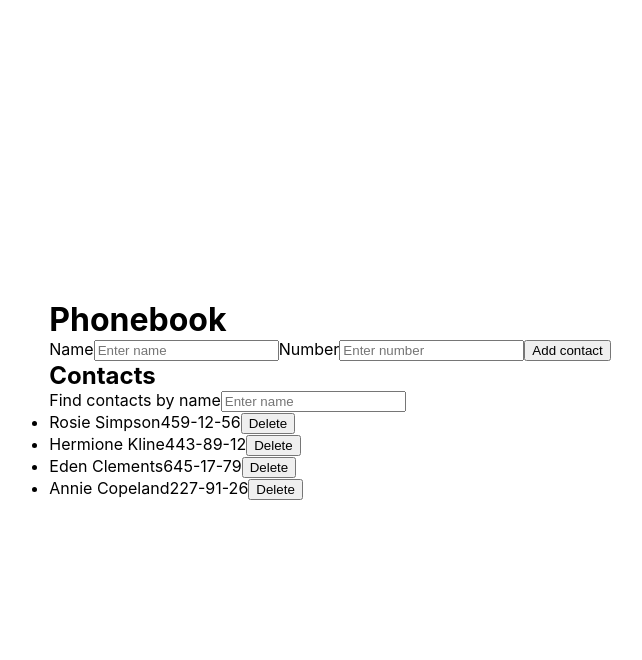
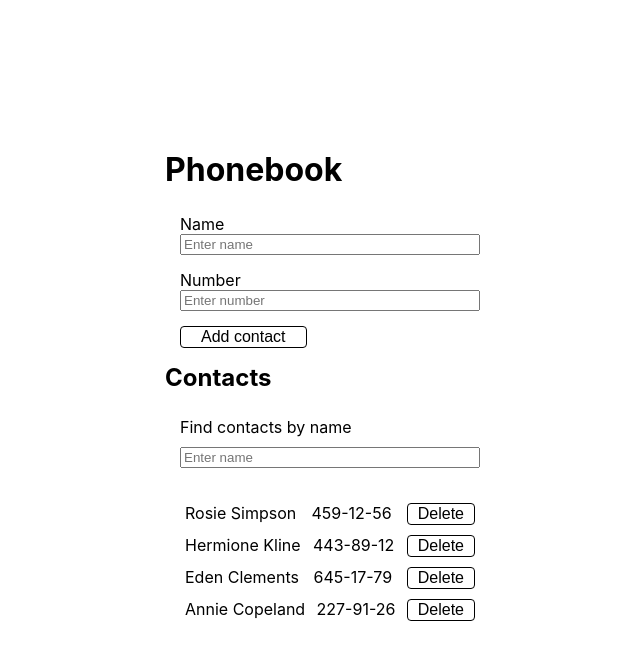
Before and after one commit to rolidabrowski/goit-react-hw-02-phonebook, a React (Create React App) app: page / in a window 1280 px wide. Shown: the top 660 px of the page, without its empty margins (310-952 px from the left). Built offline with nearby package versions, Linux system fonts and the light colour scheme.

Commit message:
added styles

```diff
--- a/src/components/App.jsx
+++ b/src/components/App.jsx
@@ -25,10 +25,14 @@ export class App extends Component {
     event.preventDefault();
     const form = event.currentTarget;
     const { contacts } = this.state;
-    this.props.onSubmit({ ...this.state });
+    this.props.onSubmit({ ...contacts });
     this.setState({ ...contacts });
     this.saveContact();
     form.reset();
+  };
+
+  handleSearch = event => {
+    this.setState({ filter: event.currentTarget.value.toLowerCase() });
   };
 
   saveContact = () => {
@@ -44,10 +48,6 @@ export class App extends Component {
       return;
     }
     contacts.push(contact);
-  };
-
-  handleSearch = event => {
-    this.setState({ filter: event.currentTarget.value.toLowerCase() });
   };
 
   showContacts = () => {
@@ -73,7 +73,7 @@ export class App extends Component {
     const visibleContacts = this.showContacts();
     return (
       <div>
-        <h1 className={css.headTitle}>Phonebook</h1>
+        <h1 className={css.title}>Phonebook</h1>
         <ContactForm
           onSubmit={this.handleSubmit}
           onChange={this.handleChange}
--- a/src/components/App.module.css
+++ b/src/components/App.module.css
@@ -0,0 +1,3 @@
+.title {
+  margin-bottom: 10px;
+}
--- a/src/components/ContactForm/ContactForm.jsx
+++ b/src/components/ContactForm/ContactForm.jsx
@@ -5,7 +5,7 @@ export const ContactForm = ({ onChange, onSubmit }) => {
   return (
     <section className={css.form}>
       <form onSubmit={onSubmit}>
-        <label>
+        <label className={css.item}>
           Name
           <input
             type="text"
@@ -17,7 +17,7 @@ export const ContactForm = ({ onChange, onSubmit }) => {
             required
           />
         </label>
-        <label>
+        <label className={css.item}>
           Number
           <input
             type="tel"
@@ -29,7 +29,9 @@ export const ContactForm = ({ onChange, onSubmit }) => {
             required
           />
         </label>
-        <button type="submit">Add contact</button>
+        <button type="submit" className={css.button}>
+          Add contact
+        </button>
       </form>
     </section>
   );
@@ -39,87 +41,3 @@ ContactForm.propTypes = {
   onChange: Proptypes.func.isRequired,
   onSubmit: Proptypes.func.isRequired,
 };
-
-// import { Component } from 'react';
-// import { nanoid } from 'nanoid';
-// import css from './ContactForm.module.css';
-
-// const INITIAL_STATE = {
-//   name: '',
-//   number: '',
-// };
-
-// class ContactForm extends Component {
-//   state = { ...INITIAL_STATE };
-
-//   handleChange = event => {
-//     const { name, value } = event.target;
-//     this.setState({ [name]: value });
-//   };
-
-//   handleSubmit = event => {
-//     event.preventDefault();
-//     this.props.onSubmit({ ...this.state });
-//     this.saveContact();
-//     this.reset();
-//   };
-
-//   saveContact(contacts) {
-//     const contact = {
-//       id: nanoid(),
-//       name: this.state.name,
-//       number: this.state.number,
-//     };
-
-//     if (contacts.find(item => item.name === contact.name)) {
-//       alert(`${contact.name} is already in contacts`);
-//       return;
-//     }
-
-//     contacts.push(contact);
-//   }
-
-//   reset = () => {
-//     this.setState({ ...INITIAL_STATE });
-//   };
-
-//   render() {
-//     const { name, number } = this.state;
-
-//     return (
-//       <section className={css.form}>
-//         <form onSubmit={this.handleSubmit}>
-//           <label>
-//             Name
-//             <input
-//               type="text"
-//               name="name"
-//               placeholder="Enter name"
-//               value={name}
-//               onChange={this.handleChange}
-//               pattern="^[a-zA-Zа-яА-Я]+(([' -][a-zA-Zа-яА-Я ])?[a-zA-Zа-яА-Я]*)*$"
-//               title="Name may contain only letters, apostrophe, dash and spaces. For example Adrian, Jacob Mercer, Charles de Batz de Castelmore d'Artagnan"
-//               required
-//             />
-//           </label>
-//           <label>
-//             Number
-//             <input
-//               type="tel"
-//               name="number"
-//               placeholder="Enter number"
-//               value={number}
-//               onChange={this.handleChange}
-//               pattern="\+?\d{1,4}?[-.\s]?\(?\d{1,3}?\)?[-.\s]?\d{1,4}[-.\s]?\d{1,4}[-.\s]?\d{1,9}"
-//               title="Phone number must be digits and can contain spaces, dashes, parentheses and can start with +"
-//               required
-//             />
-//           </label>
-//           <button type="submit">Add contact {name}</button>
-//         </form>
-//       </section>
-//     );
-//   }
-// }
-
-// export default ContactForm;
--- a/src/components/ContactForm/ContactForm.module.css
+++ b/src/components/ContactForm/ContactForm.module.css
@@ -0,0 +1,29 @@
+.form {
+  width: 300px;
+  padding: 15px;
+}
+
+.item {
+  display: flex;
+  flex-direction: column;
+  margin-bottom: 15px;
+  font-size: 1rem;
+  line-height: 1.25rem;
+  color: #000;
+}
+
+.button {
+  display: flex;
+  justify-content: center;
+  align-items: center;
+  padding: 0 20px;
+  border: 1px solid #000;
+  border-radius: 4px;
+  background-color: #fff;
+  font-size: 1rem;
+  line-height: 1.25rem;
+  font-weight: 500;
+  color: #000;
+  text-decoration: none;
+  cursor: pointer;
+}
--- a/src/components/ContactForm/index.js
+++ b/src/components/ContactForm/index.js
@@ -1,3 +1 @@
 export { ContactForm } from './ContactForm';
-
-// export { default as ContactForm } from './ContactForm';
--- a/src/components/ContactList/ContactList.jsx
+++ b/src/components/ContactList/ContactList.jsx
@@ -6,10 +6,14 @@ export const ContactList = ({ contacts, onRemove }) => {
     <section className={css.list}>
       <ul>
         {contacts.map(contact => (
-          <li key={contact.id}>
-            <span>{contact.name}</span>
-            <span>{contact.number}</span>
-            <button type="button" onClick={() => onRemove(contact.id)}>
+          <li className={css.item} key={contact.id}>
+            <span className={css.text}>{contact.name}</span>
+            <span className={css.text}>{contact.number}</span>
+            <button
+              type="button"
+              className={css.button}
+              onClick={() => onRemove(contact.id)}
+            >
               Delete
             </button>
           </li>
--- a/src/components/ContactList/ContactList.module.css
+++ b/src/components/ContactList/ContactList.module.css
@@ -0,0 +1,29 @@
+.list {
+  padding: 20px;
+}
+
+.item {
+  margin-bottom: 10px;
+  display: flex;
+  justify-content: space-between;
+}
+
+.text {
+  padding-right: 10px;
+}
+
+.button {
+  display: flex;
+  justify-content: center;
+  align-items: center;
+  padding: 0 10px;
+  border: 1px solid #000;
+  border-radius: 4px;
+  background-color: #fff;
+  font-size: 1rem;
+  line-height: 1.25rem;
+  font-weight: 500;
+  color: #000;
+  text-decoration: none;
+  cursor: pointer;
+}
--- a/src/components/Filter/Filter.jsx
+++ b/src/components/Filter/Filter.jsx
@@ -4,8 +4,8 @@ import PropTypes from 'prop-types';
 export const Filter = ({ value, onChange }) => {
   return (
     <section className={css.filter}>
-      <label>
-        Find contacts by name
+      <label className={css.label}>
+        <p>Find contacts by name</p>
         <input
           type="text"
           name="filter"
--- a/src/components/Filter/Filter.module.css
+++ b/src/components/Filter/Filter.module.css
@@ -0,0 +1,9 @@
+.filter {
+  padding: 15px;
+}
+
+.label {
+  display: flex;
+  flex-direction: column;
+  gap: 10px;
+}
```
